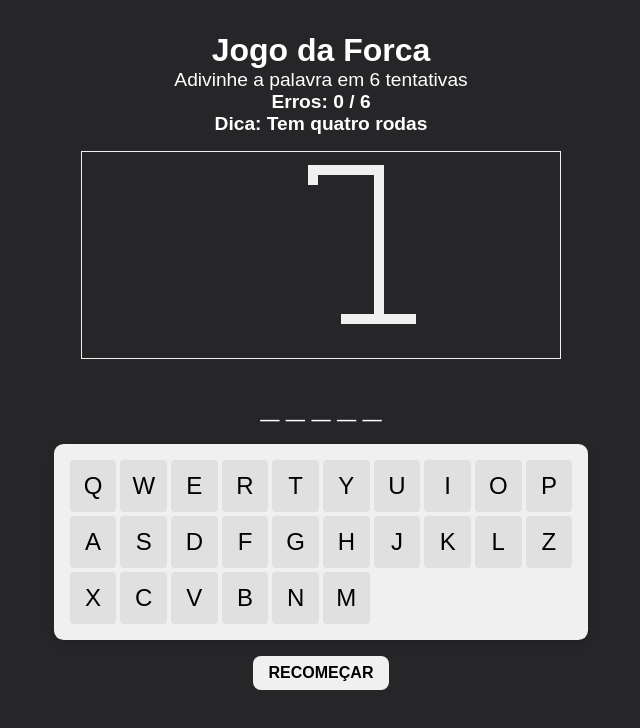
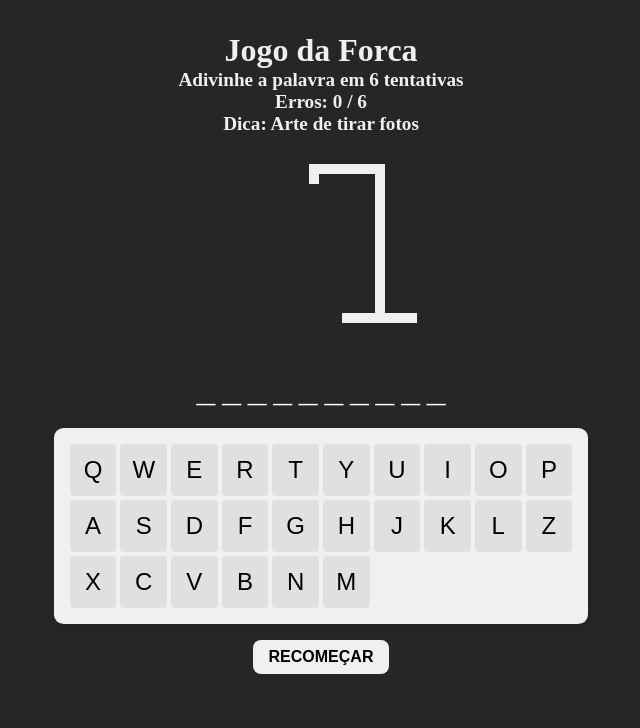
Before and after one commit to Saik0h/ng-hangman, an Angular app: page / in a window 1280 px wide. Shown: the top 728 px of the page, without its empty margins (319-959 px from the left). Built offline with nearby package versions, Linux system fonts and the light colour scheme.

Commit message:
add letter normalizer, fixed win/gameover screens

```diff
--- a/src/app/Screens/game-over/game-over.component.css
+++ b/src/app/Screens/game-over/game-over.component.css
@@ -0,0 +1,24 @@
+.game-over {
+    position: fixed;
+    top: 0;
+    left: 0;
+    display: flex;
+    flex-direction: column;
+    justify-content: center;
+    align-items: center;
+    text-align: center;
+    background-color: rgba(18, 3, 3, 0.5);
+    color: #fff;
+    font-size: 2rem;
+    font-weight: bold;
+    width: 100%;
+    height: 100%;
+    z-index: 1;
+    button {
+        margin: 0.5rem;
+        font-size: 1rem;
+        background-color: #fff;
+        padding: .5rem 1rem;
+        border-radius: 0.5em;
+    }
+  }
--- a/src/app/Screens/you-win/you-win.component.css
+++ b/src/app/Screens/you-win/you-win.component.css
@@ -0,0 +1,24 @@
+.game-won {
+  position: fixed;
+  top: 0;
+  left: 0;
+  display: flex;
+  flex-direction: column;
+  justify-content: center;
+  align-items: center;
+  text-align: center;
+  background-color: rgba(63, 213, 63, 0.605);
+  color: #fff;
+  font-size: 2rem;
+  font-weight: bold;
+  width: 100%;
+  height: 100%;
+  z-index: 1;
+  button {
+    margin: 0.5rem;
+    font-size: 1rem;
+    background-color: #fff;
+    padding: 0.5rem 1rem;
+    border-radius: 0.5em;
+  }
+}
--- a/src/app/app.component.css
+++ b/src/app/app.component.css
@@ -5,6 +5,8 @@
   align-items: center;
   margin-inline: auto;
   font-weight: bold;
+  width: fit-content;
+  padding-inline: 2rem;
 }
 
 .word {
@@ -13,6 +15,8 @@
   font-size: 2rem;
   text-align: center;
   margin: 1rem auto;
+  width: fit-content;
+  padding-inline: 2rem;
   span {
     padding-inline: 0.1em;
   }
@@ -29,6 +33,7 @@
   background-color: #f0f0f0;
   border-radius: 0.6rem;
   box-shadow: 0 4px 8px rgba(0, 0, 0, 0.1);
+  width: clamp(100%, fit-content, 100vw);
 
   button {
     padding: 0.5em;
@@ -69,12 +74,13 @@
   color: #000;
   width: fit-content;
   padding: 0.5em 1em;
-  margin-inline: auto;
   border-radius: 0.5em;
   text-transform: uppercase;
   font-weight: bold;
   font-size: 1rem;
-  text-align: center;
+  transition: background-color 0.3s ease, color 0.3s ease;
+  margin-inline: auto;
+  display: block;
   &&:hover {
     background-color: #d0d0d0;
   }
@@ -84,7 +90,6 @@
   margin-block: 1rem;
   position: relative;
   margin-inline: auto;
-  border: 1px solid #f0f0f0;
   width: 30rem;
   height: 13rem;
   .forca1 {
@@ -184,40 +189,6 @@
   }
 }
 
-.game-over{
-  position: absolute;
-  top: 0;
-  left: 0;
-  right: 0;
-  bottom: 0;
-  display: flex;
-  justify-content: center;
-  align-items: center;
-  text-align: center;
-  background-color: rgba(18, 3, 3, 0.5);
-  color: #fff;
-  font-size: 2rem;
-  font-weight: bold;
-
-}
-
-
-.game-won{
-  position: absolute;
-  top: 0;
-  left: 0;
-  right: 0;
-  bottom: 0;
-  display: flex;
-  justify-content: center;
-  align-items: center;
-  background-color: rgba(63, 213, 63, 0.352);
-  color: #fff;
-  font-size: 2rem;
-  font-weight: bold;
-  text-align: center;
-}
-
-.game-ongoing{
+.game-ongoing {
   display: none;
 }
--- a/src/app/app.component.html
+++ b/src/app/app.component.html
@@ -1,49 +1,79 @@
-<div [className]="'container'">
 
-    <h1>{{title()}}</h1>
-    <p>Adivinhe a palavra em 6 tentativas</p>
 
 <div [className]="'game-info'">
     <span>
-            <p>Erros: {{wrongGuesses().length - 1}} / 6</p>
+        <h1>{{ title() }}</h1>
+        <p>{{ subtitle() }}</p>
     </span>
   <span>
-            <p>Dica: {{currentWord().hint}}</p>
+    <p>Erros: {{ wrongGuesses().length - 1 }} / 6</p>
+  </span>
+  <span>
+    <p>Dica: {{ currentWord().hint }}</p>
   </span>
 </div>
+
 <div class="drawing">
   <div class="forca1"></div>
   <div class="forca2"></div>
   <div class="forca3"></div>
   <div class="corda"></div>
-        <div [className]="wrongGuesses().length > 1 ? 'head': 'head hidden'"></div>
-        <div [className]="wrongGuesses().length > 2 ? 'body': 'body hidden'"></div>
-        <div [className]="wrongGuesses().length > 3 ? 'left-arm': 'left-arm hidden'"></div>
-        <div [className]="wrongGuesses().length > 4 ? 'right-arm': 'right-arm hidden'"></div>
-        <div [className]="wrongGuesses().length > 5 ? 'left-leg': 'left-leg hidden'"></div>
-        <div [className]="wrongGuesses().length > 6 ? 'right-leg': 'right-leg hidden'"></div>
-
-    </div>
-    <div [className]="'word'">
-        <span *ngFor="let i of lettersArray()"
-            [className]="guessedLetters().includes(i) ? 'guessed' : 'not-guessed'">{{guessedLetters().includes(i) ? i :
-            '_'}}</span>
-
+  <div [className]="wrongGuesses().length > 1 ? 'head' : 'head hidden'"></div>
+  <div [className]="wrongGuesses().length > 2 ? 'body' : 'body hidden'"></div>
+  <div
+    [className]="wrongGuesses().length > 3 ? 'left-arm' : 'left-arm hidden'"
+  ></div>
+  <div
+    [className]="wrongGuesses().length > 4 ? 'right-arm' : 'right-arm hidden'"
+  ></div>
+  <div
+    [className]="wrongGuesses().length > 5 ? 'left-leg' : 'left-leg hidden'"
+  ></div>
+  <div
+    [className]="wrongGuesses().length > 6 ? 'right-leg' : 'right-leg hidden'"
+  ></div>
 </div>
 
-    <div [className]="!isGameOver() ? 'keyboard active' : 'keyboard inactive'"
-        [className]="!isGameWon() ? 'keyboard active' : 'keyboard inactive'">
 
+<div [className]="'word'">
+  <span
+    *ngFor="let i of lettersArray()"
+    [className]="guessedLetters().includes(i) ? 'guessed' : 'not-guessed'"
+    >{{ correctGuesses().includes(lNormalizer(i)) ? i : "_" }}</span
+  >
+</div>
+
+<div
+  [className]="!isGameOver() ? 'keyboard active' : 'keyboard inactive'"
+  [className]="!isGameWon() ? 'keyboard active' : 'keyboard inactive'"
+>
   @for(i of letters(); track i) {
   <button
-            [className]="guessedLetters().includes(i) && wrongGuesses().includes(i) ? 'guessed wrong' : 'not-guessed'"
-            [className]="guessedLetters().includes(i) && correctGuesses().includes(i) ? 'guessed right' : 'not-guessed'"
-            (click)="includeLetters(i)">{{i}}</button>
+    [className]="
+      guessedLetters().includes(i) && wrongGuesses().includes(i)
+        ? 'guessed wrong'
+        : 'not-guessed'
+    "
+    [className]="
+      guessedLetters().includes(i) && correctGuesses().includes(i)
+        ? 'guessed right'
+        : 'not-guessed'
+    "
+    (click)="includeLetters(i)"
+  >
+    {{ i }}
+  </button>
   }
 </div>
+
 <button [className]="'reset'" (click)="resetGame()">Recomeçar</button>
 
-</div>
-<app-game-over [tryAgain]="resetGame" [className]="isGameOver() ? 'game-over' : 'game-ongoing' "></app-game-over>
-<app-you-win [playAgain]="resetGame" [className]="isGameWon() ? 'game-won' : 'game-ongoing' "></app-you-win>
+<app-game-over
+  [tryAgain]="resetGame"
+  [className]="isGameOver() ? 'game-over' : 'game-ongoing'"
+></app-game-over>
+<app-you-win
+  [playAgain]="resetGame"
+  [className]="isGameWon() ? 'game-won' : 'game-ongoing'"
+></app-you-win>
 <router-outlet />
--- a/src/app/app.component.ts
+++ b/src/app/app.component.ts
@@ -1,8 +1,13 @@
 import { NgFor } from '@angular/common';
-import { Component, computed, input, signal } from '@angular/core';
+import { Component, signal } from '@angular/core';
 import { RouterOutlet } from '@angular/router';
 import { GameOverComponent } from './Screens/game-over/game-over.component';
 import { YouWinComponent } from './Screens/you-win/you-win.component';
+
+interface Word {
+  word: string;
+  hint: string;
+}
 
 @Component({
   selector: 'app-root',
@@ -11,9 +16,53 @@ import { YouWinComponent } from './Screens/you-win/you-win.component';
   styleUrl: './app.component.css',
 })
 export class AppComponent {
+  // Titulo do jogo
   title = signal('Jogo da Forca');
+  subtitle = signal('Adivinhe a palavra em 6 tentativas');
 
-  // array of letters
+  // Banco de palavras
+  words = signal<Word[]>([
+    { word: 'CARRO', hint: 'Tem quatro rodas' },
+    { word: 'GATO', hint: 'Animal de estimação' },
+    { word: 'CACHORRO', hint: 'Animal de estimação' },
+    { word: 'COMPUTADOR', hint: 'Máquina de calcular' },
+    { word: 'TELEFONE', hint: 'Aparelho de comunicação' },
+    { word: 'CELULAR', hint: 'Aparelho de comunicação' },
+    { word: 'LIVRO', hint: 'Fonte de conhecimento' },
+    { word: 'PAPEL', hint: 'Material para escrever' },
+    { word: 'CANETA', hint: 'Instrumento para escrever' },
+    { word: 'MESA', hint: 'Móvel para trabalhar' },
+    { word: 'CADEIRA', hint: 'Móvel para sentar' },
+    { word: 'FONE', hint: 'Aparelho para ouvir música' },
+    { word: 'TECLADO', hint: 'Aparelho para digitar' },
+    { word: 'MOUSE', hint: 'Aparelho para controlar o cursor' },
+    { word: 'MONITOR', hint: 'Tela do computador' },
+    { word: 'IMPRESSORA', hint: 'Aparelho para imprimir' },
+    { word: 'ROTEADOR', hint: 'Aparelho para conectar à internet' },
+    { word: 'CÂMERA', hint: 'Aparelho para tirar fotos' },
+    { word: 'PROJETOR', hint: 'Aparelho para projetar imagens' },
+    { word: 'TELEVISÃO', hint: 'Aparelho para assistir filmes' },
+    { word: 'RADIO', hint: 'Aparelho para ouvir música' },
+    { word: 'FOTOGRAFIA', hint: 'Arte de tirar fotos' },
+    { word: 'VIDEO', hint: 'Arte de gravar imagens em movimento' },
+    { word: 'ANIMAÇÃO', hint: 'Arte de criar movimento' },
+    { word: 'DESENHO', hint: 'Arte de desenhar' },
+    { word: 'PINTURA', hint: 'Arte de pintar' },
+    { word: 'ESCULTURA', hint: 'Arte de esculpir' },
+    { word: 'ARQUITETURA', hint: 'Arte de projetar edifícios' },
+    { word: 'ENGENHARIA', hint: 'Arte de projetar máquinas' },
+    { word: 'MÚSICA', hint: 'Arte de fazer música' },
+    { word: 'DANÇA', hint: 'Arte de dançar' },
+    { word: 'TEATRO', hint: 'Arte de atuar' },
+    { word: 'CINEMA', hint: 'Arte de fazer filmes' },
+    { word: 'LITERATURA', hint: 'Arte de escrever livros' },
+    { word: 'POESIA', hint: 'Arte de fazer poemas' },
+    { word: 'FICÇÃO', hint: 'Arte de criar histórias' },
+    { word: 'REALIDADE', hint: 'O que existe' },
+    { word: 'FANTASIA', hint: 'O que não existe' },
+  ]);
+
+  // Letras do teclado
   letters = signal([
     'Q',
     'W',
@@ -43,45 +92,46 @@ export class AppComponent {
     'M',
   ]);
 
-  //array of words
-  words = signal([
-    { word: 'CARRO', hint: 'Tem quatro rodas' },
-    { word: 'GATO', hint: 'Animal de estimação' },
-    { word: 'CACHORRO', hint: 'Animal de estimação' },
-    { word: 'COMPUTADOR', hint: 'Máquina de calcular' },
-    { word: 'TELEFONE', hint: 'Aparelho de comunicação' },
-    { word: 'CELULAR', hint: 'Aparelho de comunicação' },
-    { word: 'LIVRO', hint: 'Fonte de conhecimento' },
-    { word: 'PAPEL', hint: 'Material para escrever' },
-    { word: 'CANETA', hint: 'Instrumento para escrever' },
-    { word: 'MESA', hint: 'Móvel para trabalhar' },
-    { word: 'CADEIRA', hint: 'Móvel para sentar' },
-    { word: 'FONE', hint: 'Aparelho para ouvir música' },
-    { word: 'TECLADO', hint: 'Aparelho para digitar' },
-    { word: 'MOUSE', hint: 'Aparelho para controlar o cursor' },
-    { word: 'MONITOR', hint: 'Tela do computador' },
-    { word: 'IMPRESSORA', hint: 'Aparelho para imprimir' },
-    { word: 'ROTEADOR', hint: 'Aparelho para conectar à internet' },
-    { word: 'CÂMERA', hint: 'Aparelho para tirar fotos' },
-    { word: 'PROJETOR', hint: 'Aparelho para projetar imagens' },
-  ]);
+  // Seleciona uma palavra aleatória do banco de palavras
+  setCurrentWord = () => {
+    const randomIndex = Math.floor(Math.random() * this.words().length);
+    return this.words()[randomIndex];
+  };
+  currentWord = signal<Word>(this.setCurrentWord());
+  // --------------------------------------------------------
 
-  i = signal(Math.floor(this.words().length * Math.random()));
-  currentWord = signal({
-    word: this.words()[this.i()].word || '',
-    hint: this.words()[this.i()].hint || '',
-  });
+  // Armazena as letras da palavra atual em um array
   lettersArray = signal(this.currentWord().word.split(''));
-  //array of letters guessed
+
+  // Normaliza as letras de uma palavra para maiúsculas e sem acentos
+  letterNormalizer = (array: string[], letter: string) => {
+    const lNorm = this.lettersArray().map((l) =>
+      l.normalize('NFD').replace(/[\u0300-\u036f]/g, '')
+    );
+    const letterNormalized = lNorm.find(
+      (l) =>
+        l.normalize('NFD').replace(/[\u0300-\u036f]/g, '') ===
+        letter.normalize('NFD').replace(/[\u0300-\u036f]/g, '')
+    );
+    return letterNormalized;
+  };
+
+   // Normaliza uma letra para maiúscula e sem acento
+   lNormalizer = (letter: string) => {
+    return letter.normalize('NFD').replace(/[\u0300-\u036f]/g, '').toUpperCase();
+  };
+  // Array que armazena as letras adivinhadas
   guessedLetters = signal(['']);
-  //array of wrong guesses
+
+  // Array que armazena as letras erradas adivinhadas
   wrongGuesses = signal(['']);
-  //array of correct guesses
+
+  // Array que armazena as letras certas adivinhadas
   correctGuesses = signal(['']);
 
+  // Armazena o estado do jogo (ganhou ou perdeu)
   isGameWon = signal(false);
   isGameOver = signal(false);
-
   stateManager = () => {
     if (this.wrongGuesses().length - 1 >= 6) {
       this.isGameOver.set(true);
@@ -89,7 +139,7 @@ export class AppComponent {
     }
     if (
       this.lettersArray().every((letter) =>
-        this.correctGuesses().includes(letter)
+        this.correctGuesses().includes(letter.normalize('NFD').replace(/[\u0300-\u036f]/g, ''))
       )
     ) {
       this.isGameWon.set(true);
@@ -97,31 +147,37 @@ export class AppComponent {
     }
     return 'Game in Progress';
   };
+  // --------------------------------------------------------
 
+  // Função que faz a mágica acontecer
   includeLetters = (letter: string) => {
-    // check if letter is already guessed
-    if (this.guessedLetters().includes(letter)) return;
-    // add letter to guessed letters
+    // Verifica se a letra já foi adivinhada antes
+    if (this.guessedLetters().includes(letter.toUpperCase())) return;
+
+    // se não foi adivinhada, adiciona a letra ao array de letras adivinhadas
     this.guessedLetters.update((guessed) => [...guessed, letter]);
-    // check if letter is in word
-    const isCorrect = this.lettersArray().includes(letter);
+
+    // Verifica se as letras adivinhadas estão na palavra atual
+    const letterNormalized = this.letterNormalizer(this.lettersArray(), letter);
+    const isCorrect = letterNormalized?.includes(letter.toUpperCase());
+    // Se a letra não estiver na palavra atual, adiciona a letra ao array de letras erradas
+    // Se a letra estiver na palavra atual, adiciona a letra ao array de letras certas
     if (!isCorrect && !this.isGameOver() && !this.isGameWon()) {
       // && !this.isGameOver() && !this.isGameWon()
       this.wrongGuesses.update((wrong) => [...wrong, letter]);
     } else {
       this.correctGuesses.update((correct) => [...correct, letter]);
     }
+
+    // após adicionar a letra, verifica se o jogo acabou ou se o jogador ganhou
     this.stateManager();
     // console.log(this.stateManager());
   };
 
-  // reset game
+  // Função que reinicia o jogo
+  // Reinicia o jogo, selecionando uma nova palavra e limpando os arrays de letras adivinhadas
   resetGame = () => {
-    this.i.set(Math.floor(this.words().length * Math.random()));
-    this.currentWord.set({
-      word: this.words()[this.i()].word || '',
-      hint: this.words()[this.i()].hint || '',
-    });
+    this.currentWord = signal<Word>(this.setCurrentWord());
     this.lettersArray.set(this.currentWord().word.split(''));
     this.guessedLetters.set(['']);
     this.wrongGuesses.set(['']);
--- a/src/styles.css
+++ b/src/styles.css
@@ -1,14 +1,20 @@
+/* CSS Reset */
 * {
   margin: 0;
   padding: 0;
   box-sizing: border-box;
 }
 body {
-    font-family: Arial, sans-serif;
+  --max-width: clamp(458px, fit-content, 80vw);
+  display: flex;
+  flex-direction: column;
+  align-items: center;
   background-color: #262629;
-    color:#ffffff;
-    height: 100vh;
-
+  padding-block: 2rem;
+  color: #f0f0f0;
+  div{
+    width: var(--max-width);
+  }
 }
 
 button {
@@ -26,10 +32,3 @@ p {
   font-size: 1.2rem;
   text-align: center;
 }
-
-.container{
-    display: flex;
-    padding-block: 2em;
-    flex-direction: column;
-
-}
```
Lines whose indentation alone changed are shown as unchanged.
